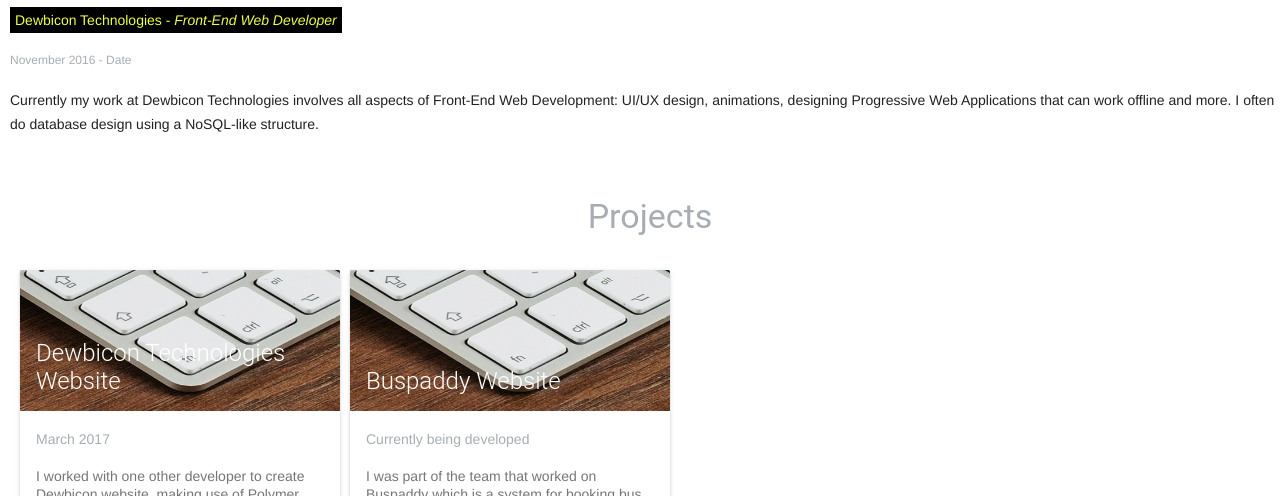
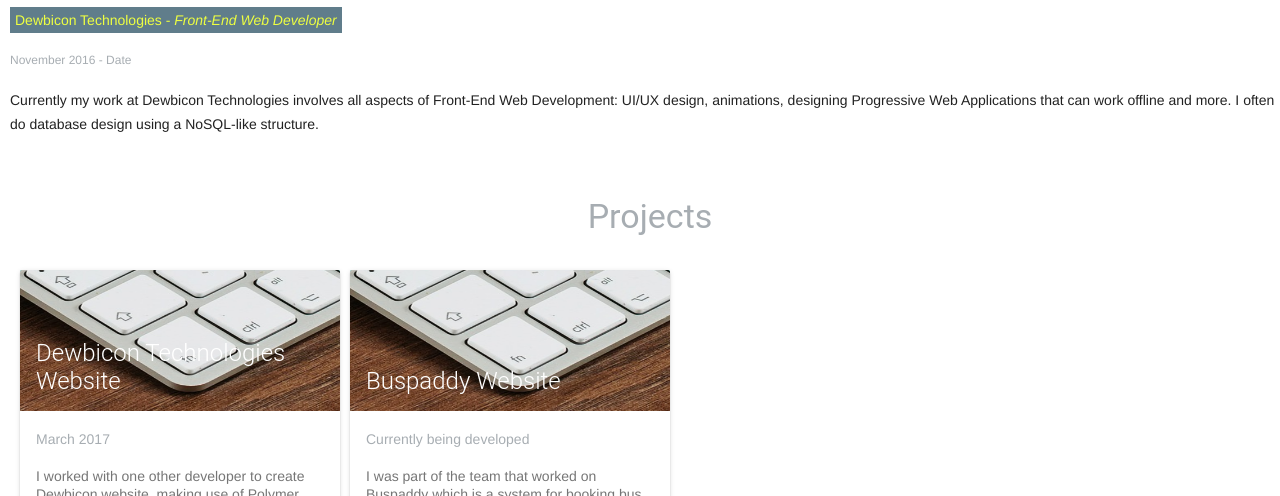
Before and after one commit to kelvingobo/kelvingobo.github.io, a website: page index.html in a window 1280 px wide. Shown: the part 604-1100 px from the top of the page. Drawn offline with nearby package versions, Linux system fonts and the light colour scheme.

Commit message:
backgroud-color of working role changed

```diff
--- a/index.html
+++ b/index.html
@@ -98,7 +98,7 @@
       }
 
       .work-experience-dewbicon a:link{
-        background-color: #000;
+        background-color: rgb(96,125,139);
         padding: 5px;
       }
 
```
